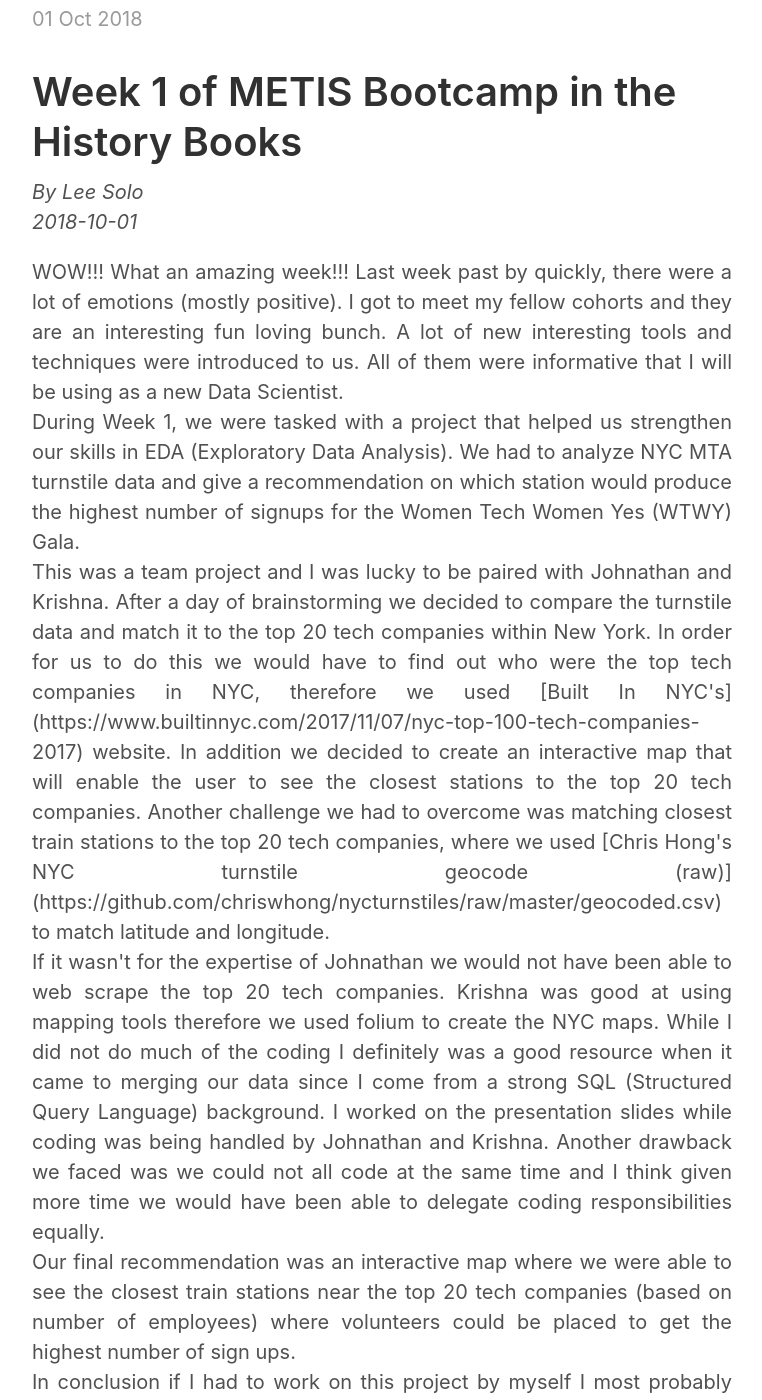
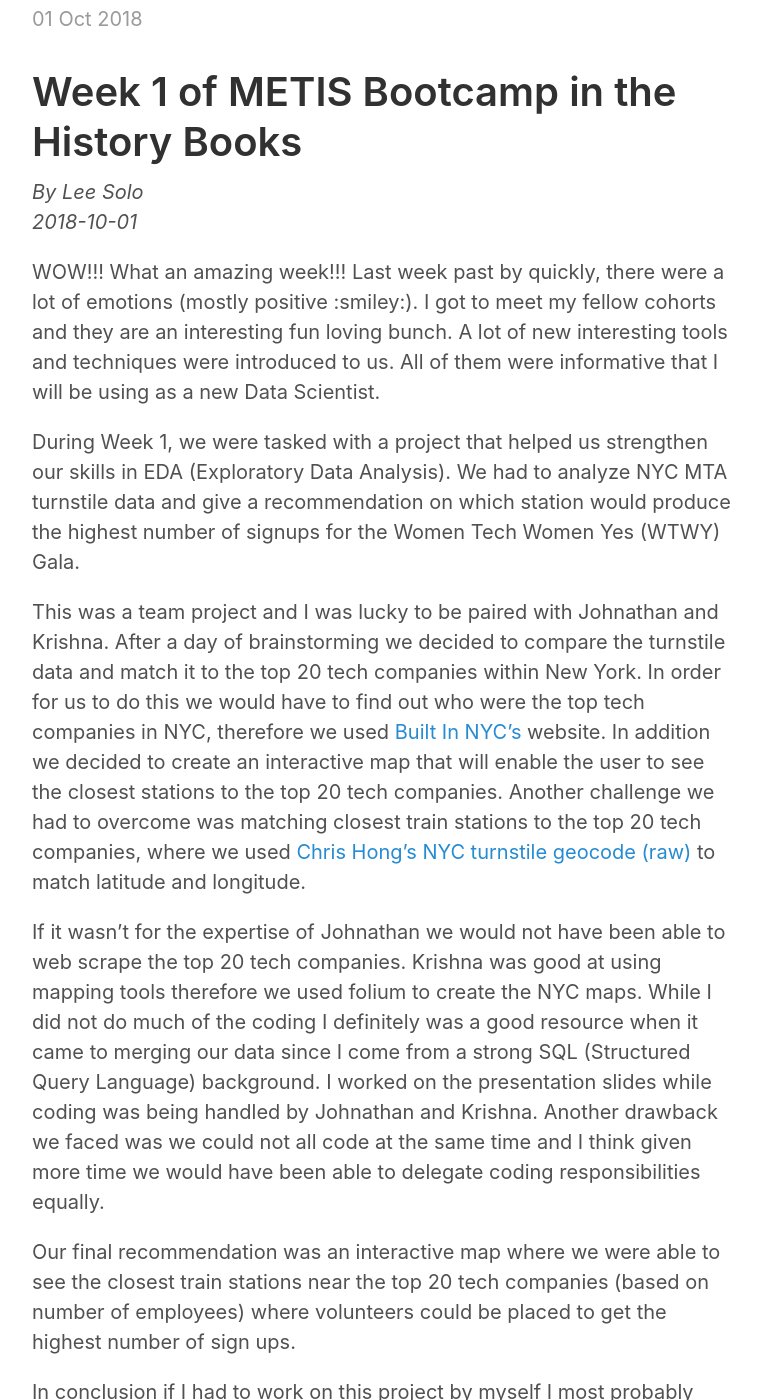
Before and after one commit to Jaorozco/guesswhat91.github.io, a Jekyll site: the page built from _posts/2018-10-01-Week 1 in the History Books.md, in a window 1280 px wide and 1400 px high, scrolled down 209 px. Shown: the whole window, without its empty margins (258-1020 px from the left). Built offline with Jekyll 4.4.1, drawn with Linux system fonts in a browser that asks for light colours.

Commit message:
Posting my first Blog

```diff
--- a/_posts/2018-10-01-Week 1 in the History Books.md
+++ b/_posts/2018-10-01-Week 1 in the History Books.md
@@ -8,26 +8,24 @@ title: Lee's Post
 _By Lee Solo_
 _2018-10-01_
 
-<p style='text-align: justify;'>
-WOW!!! What an amazing week!!! Last week past by quickly, there were a lot of emotions (mostly positive). I got to meet my fellow cohorts and they are an interesting fun loving bunch. A lot of new interesting tools and techniques were introduced to us. All of them were informative that I will be using as a new Data Scientist.
+
+WOW!!! What an amazing week!!! Last week past by quickly, there were a lot of emotions (mostly positive :smiley:). I got to meet my fellow cohorts and they are an interesting fun loving bunch. A lot of new interesting tools and techniques were introduced to us. All of them were informative that I will be using as a new Data Scientist.
 
 
-<br>
 During Week 1, we were tasked with a project that helped us strengthen our skills in EDA (Exploratory Data Analysis). We had to analyze NYC MTA turnstile data and give a recommendation on which station would produce the highest number of signups for the Women Tech Women Yes (WTWY) Gala.
 
 
-<br>
+
 This was a team project and I was lucky to be paired with Johnathan and Krishna. After a day of brainstorming we decided to compare the turnstile data and match it to the top 20 tech companies within New York. In order for us to do this we would have to find out who were the top tech companies in NYC, therefore we used [Built In NYC's](https://www.builtinnyc.com/2017/11/07/nyc-top-100-tech-companies-2017) website. In addition we decided to create an interactive map that will enable the user to see the closest stations to the top 20 tech companies. Another challenge we had to overcome was matching closest train stations to the top 20 tech companies, where we used [Chris Hong's NYC turnstile geocode (raw)](https://github.com/chriswhong/nycturnstiles/raw/master/geocoded.csv) to match latitude and longitude.
 
 
-<br>
+
 If it wasn't for the expertise of Johnathan we would not have been able to web scrape the top 20 tech companies. Krishna was good at using mapping tools therefore we used folium to create the NYC maps. While I did not do much of the coding I definitely was a good resource when it came to merging our data since I come from a strong SQL (Structured Query Language) background. I worked on the presentation slides while coding was being handled by Johnathan and Krishna. Another drawback we faced was we could not all code at the same time and I think given more time we would have been able to delegate coding responsibilities equally.
 
 
-<br>
+
 Our final recommendation was an interactive map where we were able to see the closest train stations near the top 20 tech companies (based on number of employees) where volunteers could be placed to get the highest number of sign ups.
 
 
-<br>
+
 In conclusion if I had to work on this project by myself I most probably would have gone with a different approach since I had no exposure to web scraping and folium. I am glad that I got to work with Johnathan and Krishna since I got exposed to new Data Science tools early in the Bootcamp.
-</p>
```
